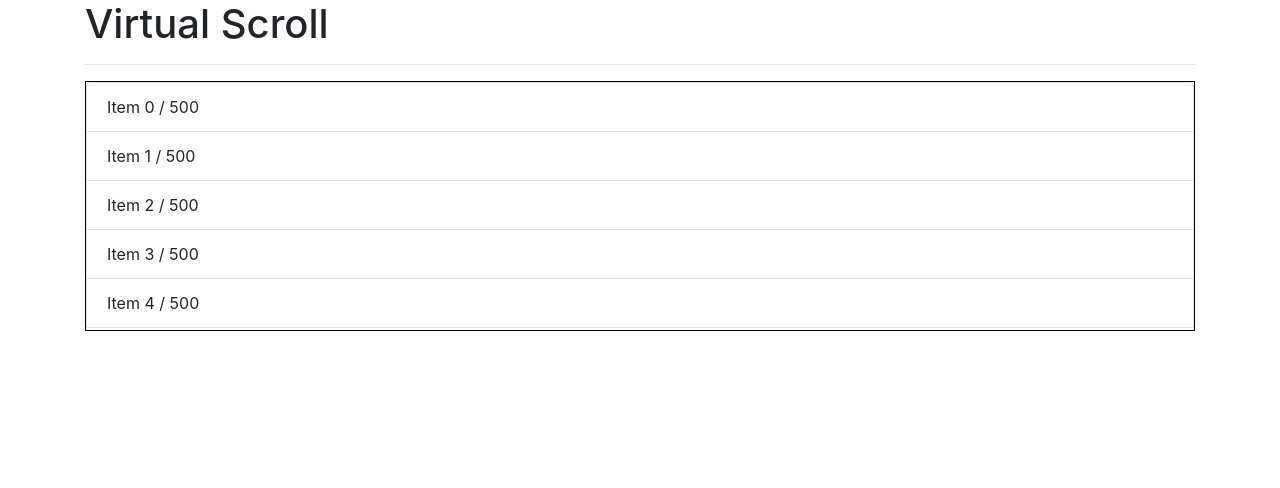
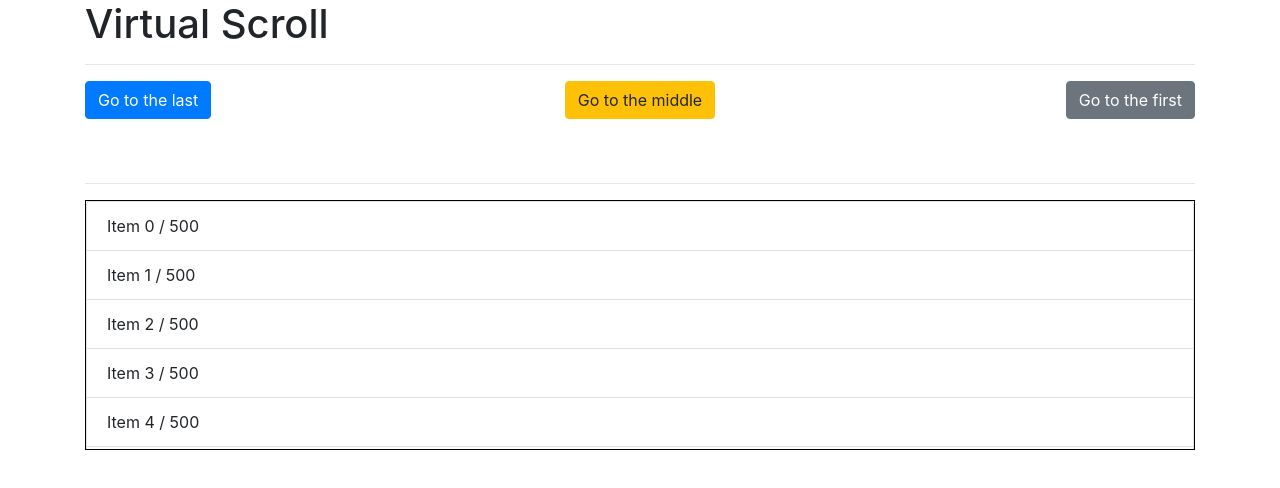
Before and after one commit to franco148/angular5-examples, an Angular app in the folder ng7-virtual-scroll/: page / in a window 1280 px wide. Shown: the top 488 px of the page. Built offline with nearby package versions, Linux system fonts and the light colour scheme.

Commit message:
ng7-virtual-scroll: Implement go to initial element, middle and last one.

```diff
--- a/ng7-virtual-scroll/src/app/virtual/virtual.component.html
+++ b/ng7-virtual-scroll/src/app/virtual/virtual.component.html
@@ -1,4 +1,28 @@
 <h1>Virtual Scroll</h1>
+<hr>
+
+<!--We can add animate styles-->
+<div class="row">
+  <div class="col">
+    <button class="btn btn-primary" (click)="goToTheLast()">
+      Go to the last
+    </button>
+  </div>
+
+  <div class="col text-center">
+    <button class="btn btn-warning" (click)="goToTheMiddle()">
+      Go to the middle
+    </button>
+  </div>
+
+  <div class="col text-right">
+    <button class="btn btn-secondary" (click)="goToTheFirst()">
+      Go to the first
+    </button>
+  </div>
+</div>
+
+<br><br>
 <hr>
 
 <!--This component needs to have itemSize property value-->
--- a/ng7-virtual-scroll/src/app/virtual/virtual.component.ts
+++ b/ng7-virtual-scroll/src/app/virtual/virtual.component.ts
@@ -1,4 +1,5 @@
-import { Component, OnInit } from '@angular/core';
+import { Component, OnInit, ViewChild } from '@angular/core';
+import { CdkVirtualScrollViewport } from '@angular/cdk/scrolling';
 
 @Component({
   selector: 'app-virtual',
@@ -7,6 +8,8 @@ import { Component, OnInit } from '@angular/core';
 })
 export class VirtualComponent implements OnInit {
 
+  @ViewChild(CdkVirtualScrollViewport) viewport: CdkVirtualScrollViewport;
+
   people = Array(500).fill(0);
 
   constructor() { }
@@ -14,4 +17,15 @@ export class VirtualComponent implements OnInit {
   ngOnInit() {
   }
 
+  goToTheLast() {
+    this.viewport.scrollToIndex(this.people.length);
+  }
+
+  goToTheFirst() {
+    this.viewport.scrollToIndex(0);
+  }
+
+  goToTheMiddle() {
+    this.viewport.scrollToIndex(this.people.length / 2);
+  }
 }
```
